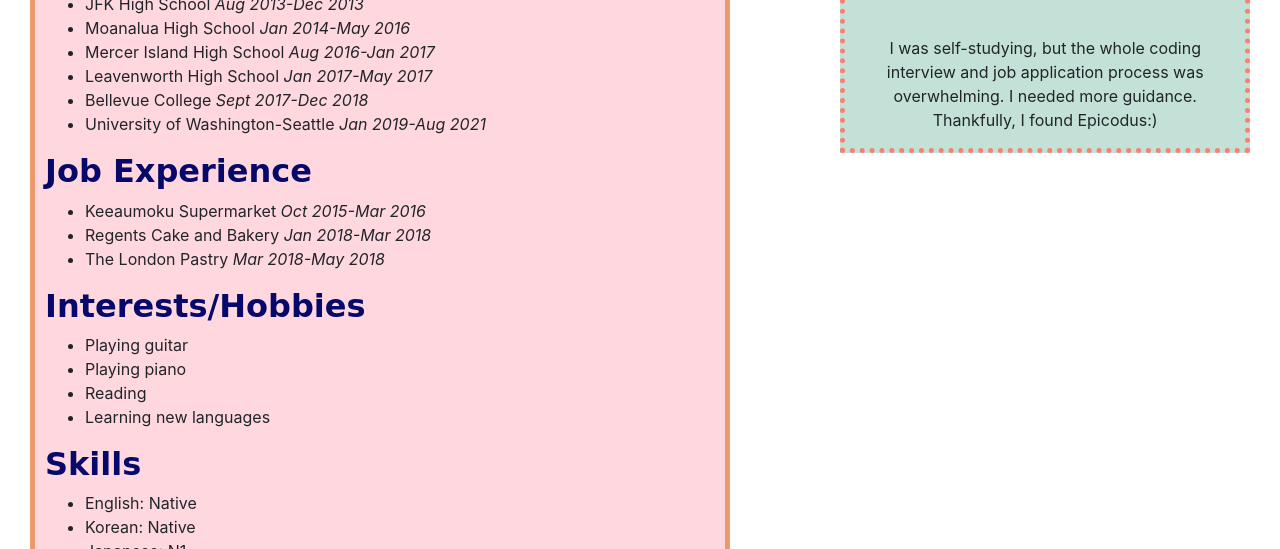
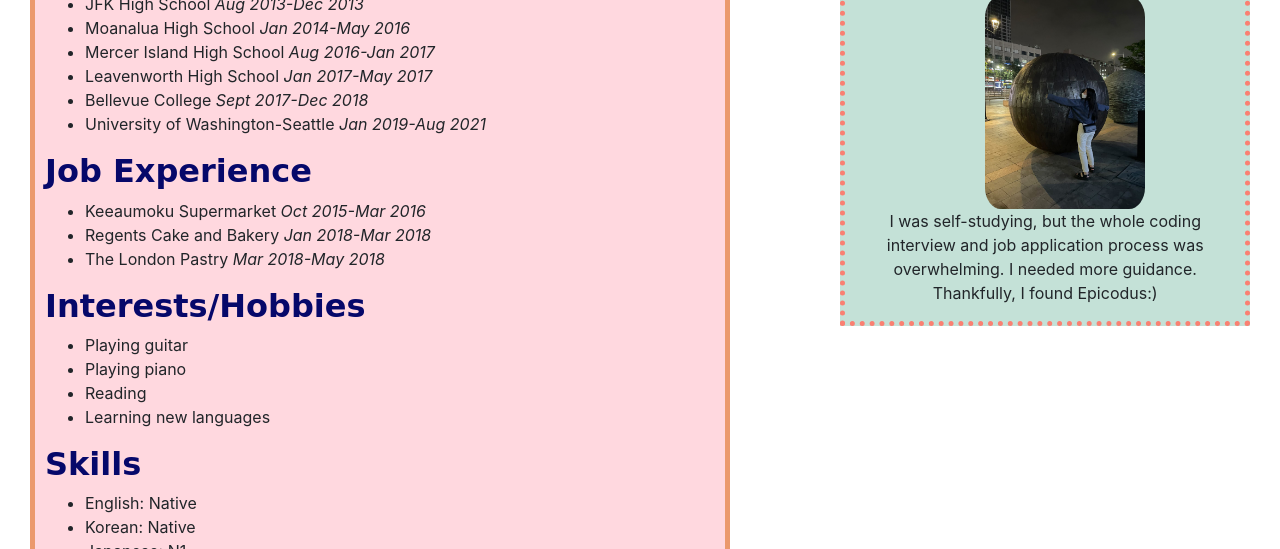
Before and after one commit to g-lee2/Portfolio-landing-page, a plain HTML site: page index.html in a window 1280 px wide. Shown: the part 551-1100 px from the top of the page. Drawn offline with Linux system fonts and the light colour scheme.

Commit message:
resize and adjust img in sidebar

```diff
--- a/css/styles.css
+++ b/css/styles.css
@@ -24,11 +24,10 @@
 
 .sidebar img {
   max-width: 40%;
-  height: 40px;
+  height: auto;
   border-radius: 10%;
-  padding: 117px;
-  padding-bottom: 1px;
-  padding-top: 1px;
+  align: center;
+  margin-left: 140px;
 }
 
 .mainbody {
```
